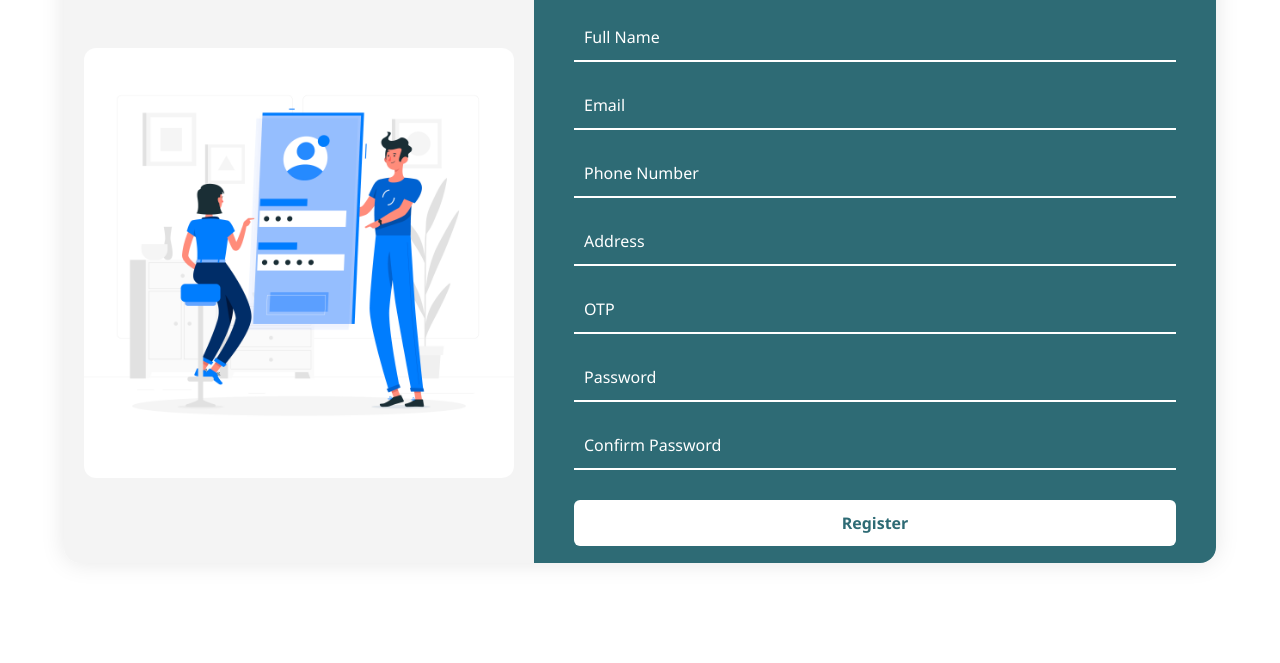
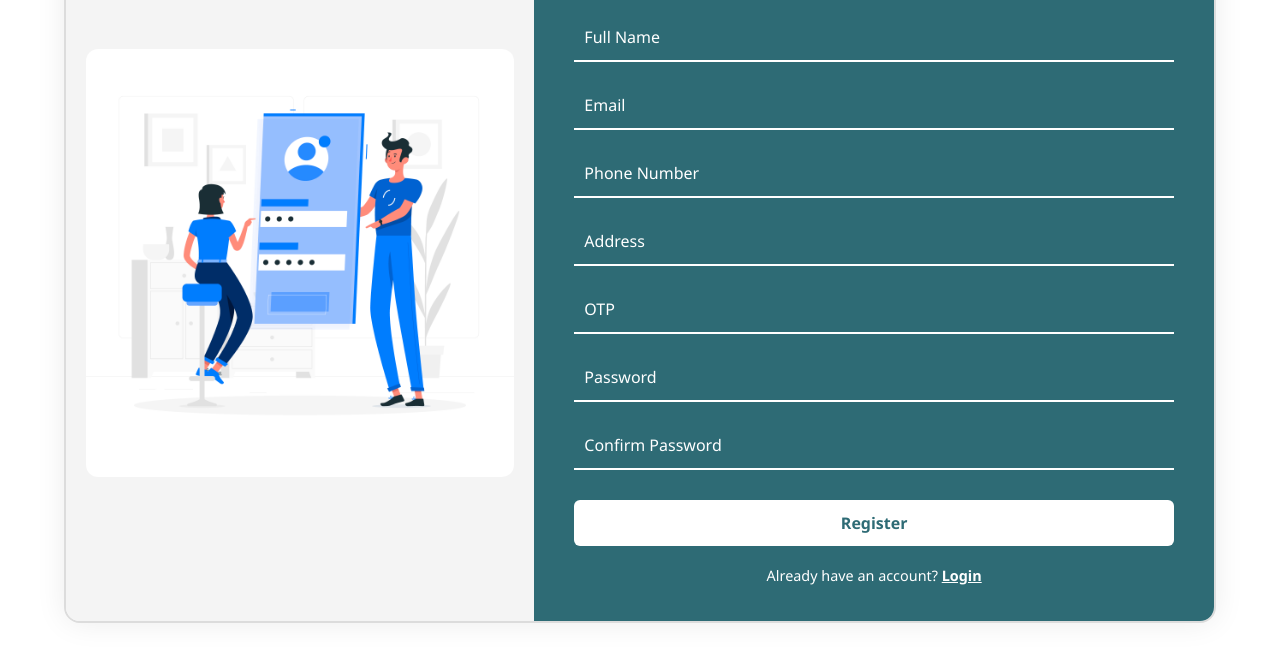
Before and after one commit to AmitVerma1575/Goal-G5, a plain HTML site: page login-file/create-account.html in a window 1280 px wide. Shown: the part 137-800 px from the top of the page. Drawn offline with Linux system fonts and the light colour scheme.

Commit message:
linking all pages

```diff
--- a/login-file/create-account.css
+++ b/login-file/create-account.css
@@ -12,17 +12,21 @@ html, body {
   display: flex;
   align-items: center;
   justify-content: center;
-  overflow: hidden;
+  overflow: auto; /* Allow scroll if content exceeds frame */
 }
 
 .container {
   display: flex;
+  flex-shrink: 0;
   width: 90%;
   max-width: 1200px;
-  height: 600px;
-  box-shadow: 0 0 25px rgba(0, 0, 0, 0.1);
+  max-height: 90vh;
+  height: auto;
+  border: 2px solid #dcdcdc; /* Light border */
+  box-shadow: 0 0 30px rgba(0, 0, 0, 0.08); /* Soft shadow */
   border-radius: 16px;
   overflow: hidden;
+  background-color: #ffffff;
 }
 
 /* Left Panel with Image */
--- a/login-file/create-account.html
+++ b/login-file/create-account.html
@@ -46,7 +46,7 @@
         </div>
         <button type="submit">Register</button>
         <div class="switch-text">
-          Already have an account? <a href="#">Login</a>
+          Already have an account? <a href="./login.html">Login</a>
         </div>
       </form>
     </div>
```
Also changed, not shown: login-file/login.html (+1 -1 lines).
